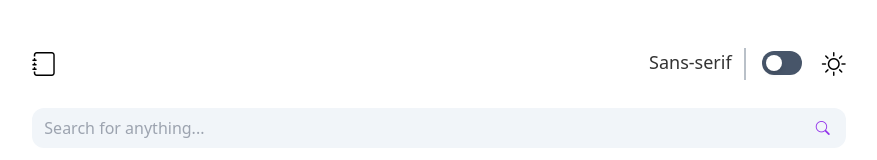
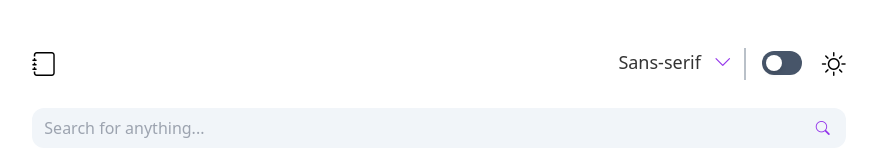
Before and after one commit to Joshua-Nweze/WordDictionary, a Nuxt app: page / in a window 1280 px wide. Shown: the top 160 px of the page, without its empty margins (201-1078 px from the left). Built offline with nearby package versions, Linux system fonts and the light colour scheme.

Commit message:
Added icon to font dropdown

```diff
--- a/components/Header.vue
+++ b/components/Header.vue
@@ -5,7 +5,7 @@
         <div class="basis-2/3 flex justify-end text-lg">
             <div class="px-3 select-container">
                 <div class="dropdown rounded-md">
-                    <button class="" :class="(darkMode) ? 'dropbtn-dark' : 'dropbtn'">{{ font }}</button>
+                    <button class="" :class="(darkMode) ? 'dropbtn-dark' : 'dropbtn'">{{ font }} <i class="bi bi-chevron-down text-purple-600 ml-2"></i></button>
                     <div class="dropdown-content" :class="(darkMode) ? 'dropdown-dark' : 'dropdown-light'">
                         <span @click="setFont('font-sans')">Sans-serif</span>
                         <span @click="setFont('font-serif')">Serif</span>
```
